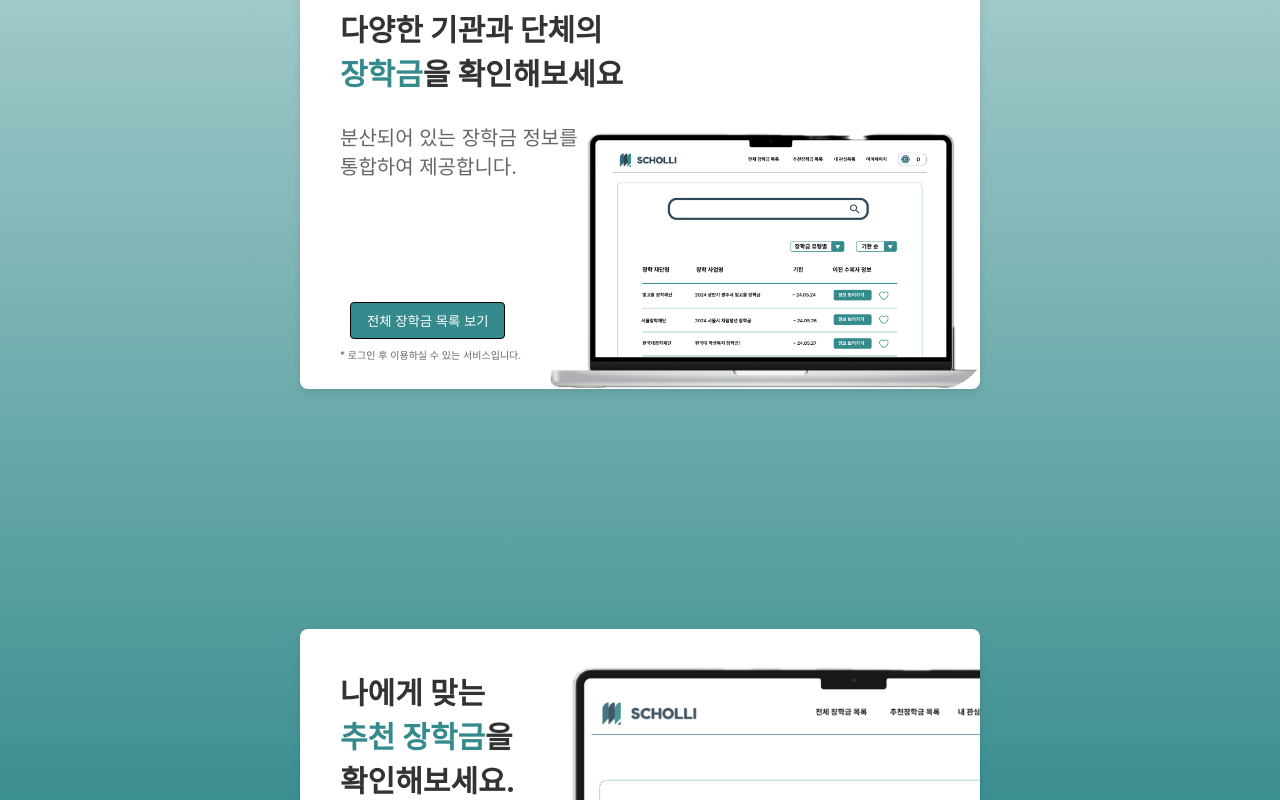
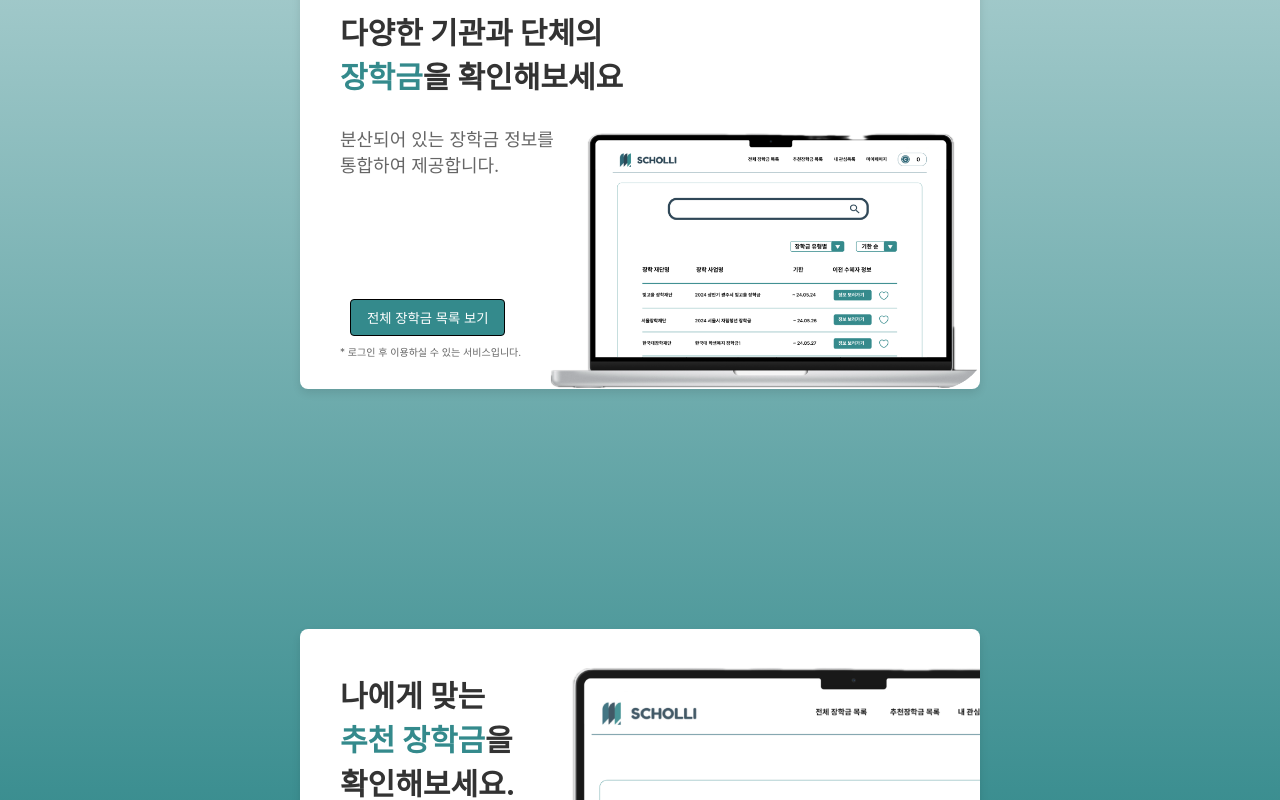
Before and after one commit to Musccat/Musccat_Project_FE, a React (Create React App) app in the folder musccat-project-fe/: page /main in a window 1280 px wide. Shown: the part 840-1640 px from the top of the page. Built offline with nearby package versions, Linux system fonts and the light colour scheme.

Commit message:
Fix: 메인페이지 회색글씨 크기 조정

```diff
--- a/musccat-project-fe/src/component/page/MainPage.jsx
+++ b/musccat-project-fe/src/component/page/MainPage.jsx
@@ -66,7 +66,7 @@ const Highlight = styled.span`
 
 const GrayText = styled.p`
     margin-top: 8px;
-    font-size: 20px; /* Adjust font size as needed */
+    font-size: 18px; /* Adjust font size as needed */
     color: #666; /* Gray color */
     text-align: left; /* Align to the left or adjust as needed */
 `;
```
